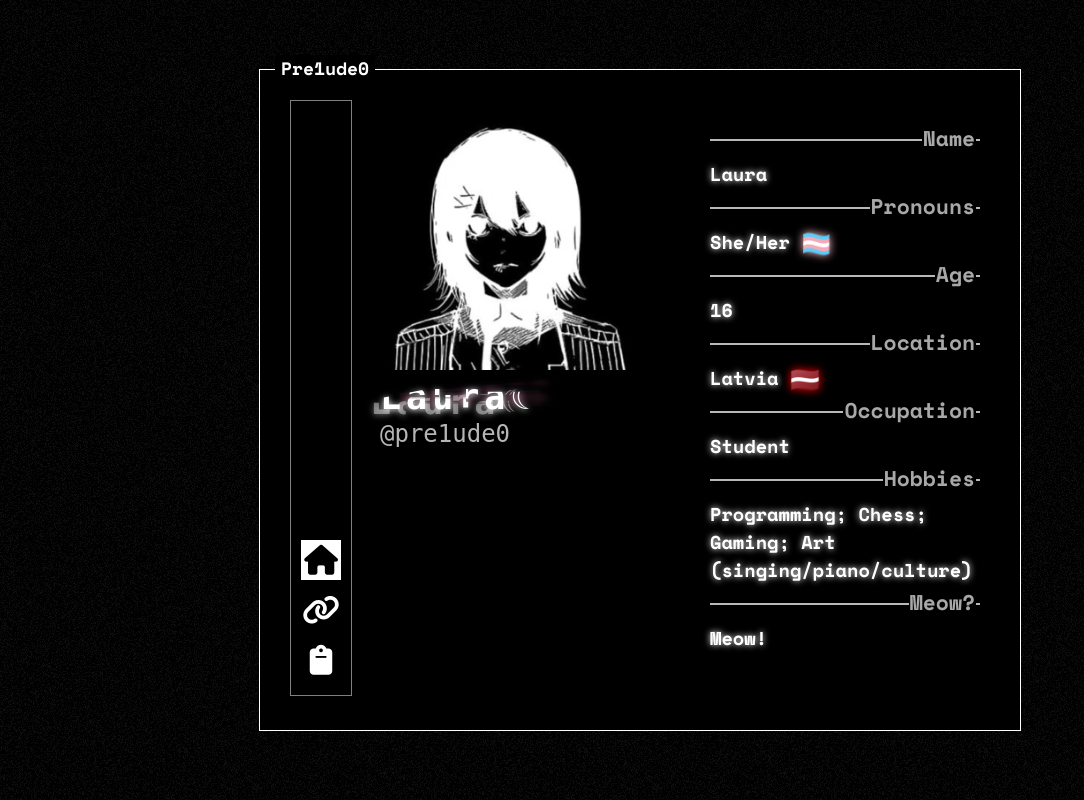
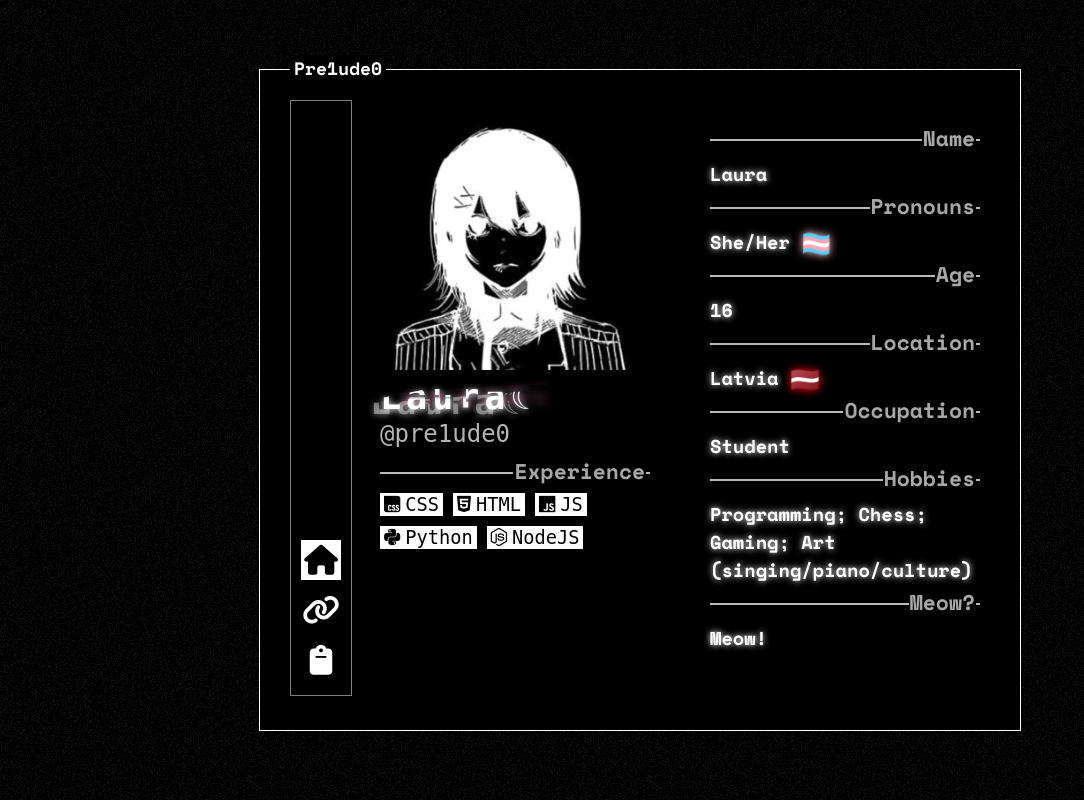
Before and after one commit to Pre1ude0/pre1udedev, a Node server app: page / in a window 1280 px wide. Shown: the whole page, without its empty margins (0-1084 px from the left). Run offline with Node 20, Linux system fonts and the light colour scheme; some libraries are stand-ins or nearby versions; some web fonts are replaced.

Commit message:
Animations + experience banners

```diff
--- /dev/null
+++ b/public/css/animation.css
@@ -0,0 +1,140 @@
+@keyframes fadeIn {
+    from {
+        opacity: 0;
+    }
+    to {
+        opacity: 1;
+    }
+}
+
+@keyframes tabSelectorSlideIn {
+    from {
+        transform: translateX(-300%);
+    }
+    to {
+        transform: translateX(0);
+    }
+}
+
+@keyframes slideIn {
+    from {
+        opacity: 0;
+        transform: translateY(-100%);
+    }
+    to {
+        opacity: 1;
+        transform: translateY(0);
+    }
+}
+
+@keyframes descriptorRightSlideIn {
+    from {
+        transform: translateX(120%);
+    }
+    to {
+        transform: translateX(0);
+    }
+}
+
+@keyframes descriptorLeftSlideIn {
+    from {
+        transform: translateY(400px);
+    }
+    to {
+        transform: translateY(0);
+    }
+}
+
+@keyframes languageSlideIn {
+    from {
+        transform: translateX(-500px);
+    }
+    to {
+        transform: translateX(0);
+    }
+}
+
+.mainbox {
+    opacity: 0;
+    animation: fadeIn 1s ease-out forwards;
+    animation-delay: 0.5s;
+}
+
+.tab-selector {
+    transform: translateX(-300%);
+    animation: tabSelectorSlideIn 1s ease-out forwards;
+    animation-delay: 3s;
+}
+
+.box-title h1 {
+    animation: fadeIn 0.5s ease-out forwards;
+    animation-delay: 0.5s;
+    opacity: 0;
+}
+
+.pfp-image {
+    opacity: 0;
+    animation: fadeIn 0.2s ease-out forwards;
+    animation-delay: 0.8s;
+}
+
+.hero {
+    opacity: 0;
+    animation: slideIn 0.2s linear forwards;
+    animation-delay: 1s;
+}
+
+.handle {
+    opacity: 0;
+    animation: fadeIn 0.3s ease-out forwards;
+    animation-delay: 1.2s;
+}
+
+.descriptor {
+    .title {
+        transform: translateX(120%);
+        animation: descriptorRightSlideIn 0.8s ease-in-out forwards;
+        animation-delay: 1.5s;
+    }
+
+    h2 {
+        opacity: 0;
+        animation: fadeIn 0.2s linear forwards;
+        animation-delay: 1.8s;
+    }
+}
+
+.left .descriptor {
+    .title {
+        transform: translateY(400px);
+        animation: descriptorLeftSlideIn 0.8s ease-in-out forwards;
+        animation-delay: 1.8s;
+    }
+    .experience-container {
+        #css {
+            transform: translateX(-500px);
+            animation: languageSlideIn 0.8s ease-in-out forwards;
+            animation-delay: 2.3s;
+        }
+        #html {
+            transform: translateX(-500px);
+            animation: languageSlideIn 0.8s ease-in-out forwards;
+            animation-delay: 2.2s;
+        }
+        #js {
+            transform: translateX(-500px);
+            animation: languageSlideIn 0.8s ease-in-out forwards;
+            animation-delay: 2.1s;
+        }
+        #node {
+            transform: translateX(-500px);
+            animation: languageSlideIn 0.8s ease-in-out forwards;
+            animation-delay: 2.4s;
+        }
+        #python {
+            transform: translateX(-500px);
+            animation: languageSlideIn 0.8s ease-in-out forwards;
+            animation-delay: 2.5s;
+        }
+    }
+}
--- a/public/css/main.css
+++ b/public/css/main.css
@@ -5,6 +5,7 @@ body {
     height: 100vh;
     width: 100vw;
     overflow: hidden;
+    position: relative;
 
     display: flex;
     align-items: center;
@@ -30,17 +31,19 @@ body {
     color: white;
     background-color: black;
     z-index: 2;
+    overflow: hidden;
 }
 
 .box-title h1 {
-    padding: 0 6px;
+    padding: 0 4px;
     position: absolute;
-    left: 15px;
-    top: -27px;
+    left: calc(50% - 350px);
+    top: calc(50% - 357px);
     font-size: 18px;
     background-color: black;
     font-family: "Space Mono", monospace;
     z-index: 20;
+    color: white;
 }
 
 .tab-selector {
--- a/public/css/screen.css
+++ b/public/css/screen.css
@@ -52,7 +52,7 @@
     gap: 5px;
 }
 
-#screen1 img {
+#screen1 .pfp-image {
     width: 250px;
     aspect-ratio: 1;
     filter: invert(1);
@@ -152,5 +152,63 @@
             height: 0;
             margin-top: -39px;
         }
+
+        .box {
+            position: relative;
+            height: 15px;
+            width: fit-content;
+            display: flex;
+            align-items: center;
+            justify-content: space-between;
+            gap: 5px;
+            padding: 4px;
+            font-size: 14pt;
+            font-family: "Roboto-mono", monospace;
+            background: white;
+            color: black;
+            cursor: cell;
+            user-select: none;
+            transition:
+                color 1s,
+                background 3s;
+
+            &:hover {
+                transition:
+                    color 0.4s,
+                    background 0.3s;
+            }
+        }
+
+        .experience-container {
+            display: flex;
+            flex-wrap: wrap;
+            align-items: start;
+            gap: 10px;
+            position: relative;
+            /* height: 200px; */
+        }
     }
 }
+
+#css:hover {
+    background: purple !important;
+    color: white !important;
+}
+
+#html:hover {
+    background-color: #f16529 !important;
+    color: white !important;
+}
+
+#js:hover {
+    background-color: #f0db4f !important;
+}
+
+#python:hover {
+    background-color: #306998 !important;
+    color: #f0db4f !important;
+}
+
+#node:hover {
+    background-color: #8cc84b !important;
+}
--- a/views/main.ejs
+++ b/views/main.ejs
@@ -7,14 +7,15 @@
         <link rel="stylesheet" href="/css/background.css">
         <link rel="stylesheet" href="/css/glitch.css">
         <link rel="stylesheet" href="/css/screen.css">
+        <link rel="stylesheet" href="/css/animation.css">
     </head>
     <body>
         <script src="https://livejs.com/live.js"></script>
         <script src="https://kit.fontawesome.com/bd75686a6c.js" crossorigin="anonymous"></script>
+        <div class="box-title">
+            <h1>Pre1ude0</h1>
+        </div>
         <div class="mainbox">
-            <div class="box-title">
-                <h1>Pre1ude0</h1>
-            </div>
             <div class="tab-selector">
                 <div class="selected-tab" id="indicator"></div>
                 <div class="tabs-left"><a href="#home" class="tab"><i class="fa-solid fa-house"></i></a><a href="#connections"><i class="fa-solid fa-link"></i></a><a href="#projects"><i class="fa-solid fa-clipboard"></i></a></div>
@@ -26,6 +27,30 @@
                     <!-- <h1 class="name">Laura☾</h1> -->
                     <h2 class="hero glitch layers" data-text="Laura☾"><span>Laura☾</span></h2>
                     <h2 class="handle" onclick="copyHandle()">@pre1ude0 <div class="handle-popup" id="handlePopup">Copied!</div></h2>
+                    <div class="experience">
+                        <div class="items">
+                            <div class="descriptor">
+                                <div class="title"><h1>Experience</h1></div>
+                                <div class="experience-container">
+                                  <div class="box" id="css">
+                                      <i class="fa-brands fa-css"></i><text>CSS</text>
+                                  </div>
+                                  <div class="box" id="html">
+                                      <i class="fa-brands fa-html5"></i><text>HTML</text>
+                                  </div>
+                                  <div class="box" id="js">
+                                      <i class="fa-brands fa-js"></i><text>JS</text>
+                                  </div>
+                                  <div class="box" id="python">
+                                      <i class="fa-brands fa-python"></i><text>Python</text>
+                                  </div>
+                                  <div class="box" id="node">
+                                      <i class="fa-brands fa-node-js"></i><text>NodeJS</text>
+                                  </div>
+                                </div>
+                            </div>
+                        </div>
+                    </div>
                 </div>
                 <div class="right">
                     <div class="items">
```
